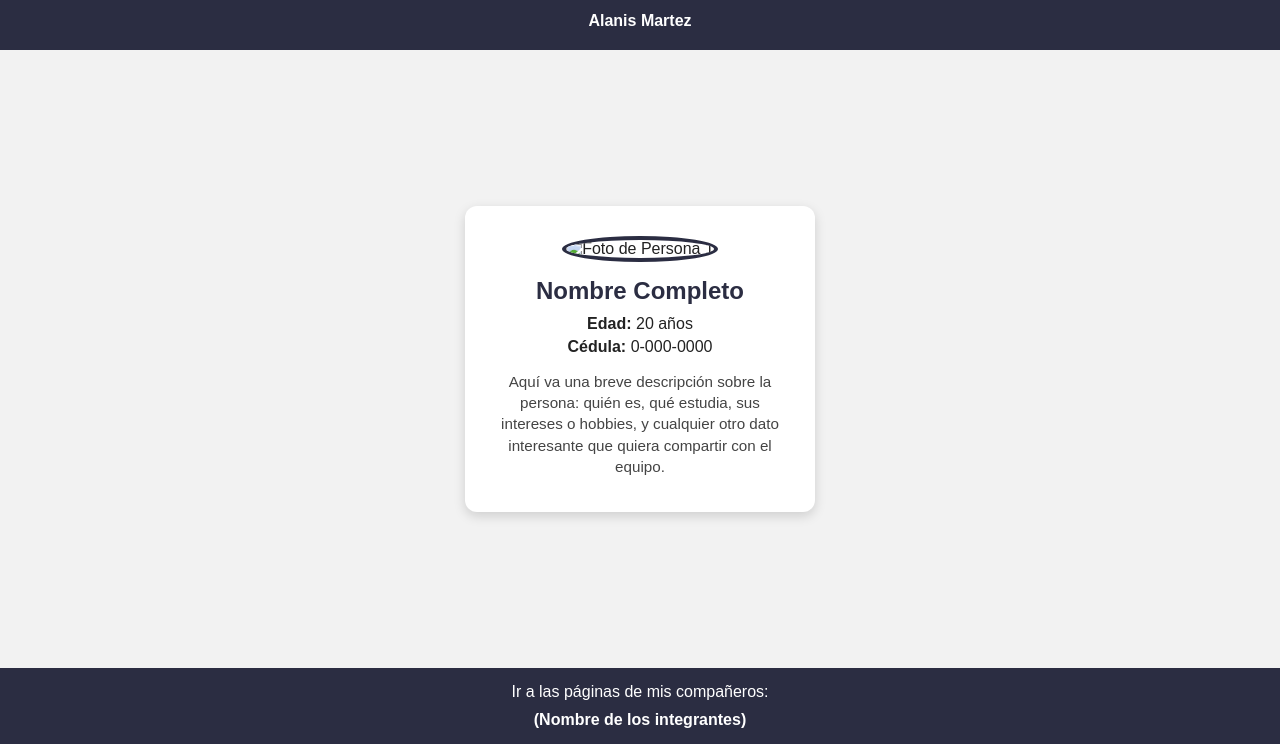
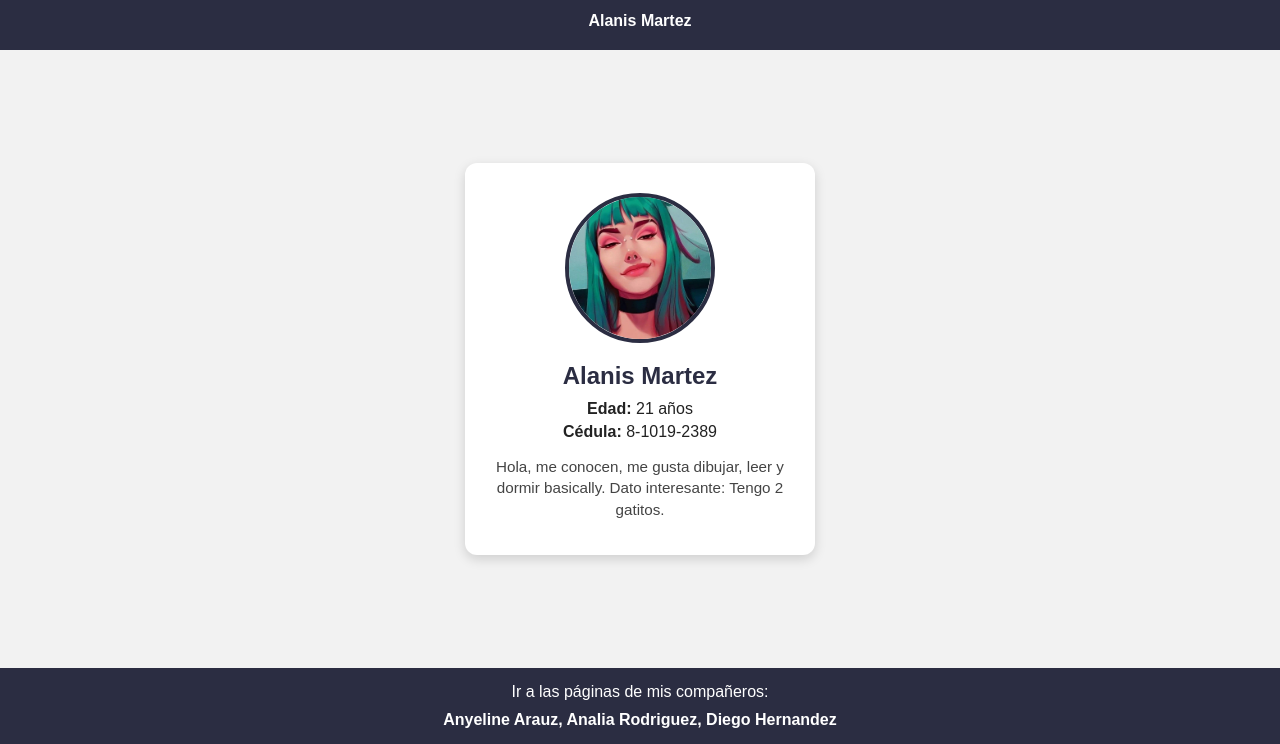
Before and after one commit to Ali-SMgt/TallerPractico-DSV, a plain HTML site: page frontend/index.html in a window 1280 px wide. Shown: the part 56-800 px from the top of the page. Drawn offline with Linux system fonts and the light colour scheme.

Commit message:
Update index.html

```diff
--- a/frontend/index.html
+++ b/frontend/index.html
@@ -17,14 +17,13 @@
   </header>
   <main>
     <div class="card">
-      <img src="../download(1).jpg" alt="Foto de Persona 1">
-      <h2>Nombre Completo</h2>
-      <p><strong>Edad:</strong> 20 años</p>
-      <p><strong>Cédula:</strong> 0-000-0000</p>
+      <img src="../imagenes/download (1).jpg" alt="Foto de Persona 1">
+      <h2>Alanis Martez</h2>
+      <p><strong>Edad:</strong> 21 años</p>
+      <p><strong>Cédula:</strong> 8-1019-2389</p>
       <p class="bio">
-        Aquí va una breve descripción sobre la persona: quién es,
-        qué estudia, sus intereses o hobbies, y cualquier otro
-        dato interesante que quiera compartir con el equipo.
+        Hola, me conocen, me gusta dibujar, leer y dormir basically.
+        Dato interesante: Tengo 2 gatitos.
       </p>
     </div>
   </main>
@@ -32,7 +31,7 @@
     <p>Ir a las páginas de mis compañeros:</p>
     <nav>
       <ul>
-        <li><a href="#">(Nombre de los integrantes)</a></li>
+        <li><a href="#">Anyeline Arauz, Analia Rodriguez, Diego Hernandez</a></li>
       </ul>
     </nav>
   </footer>
```
